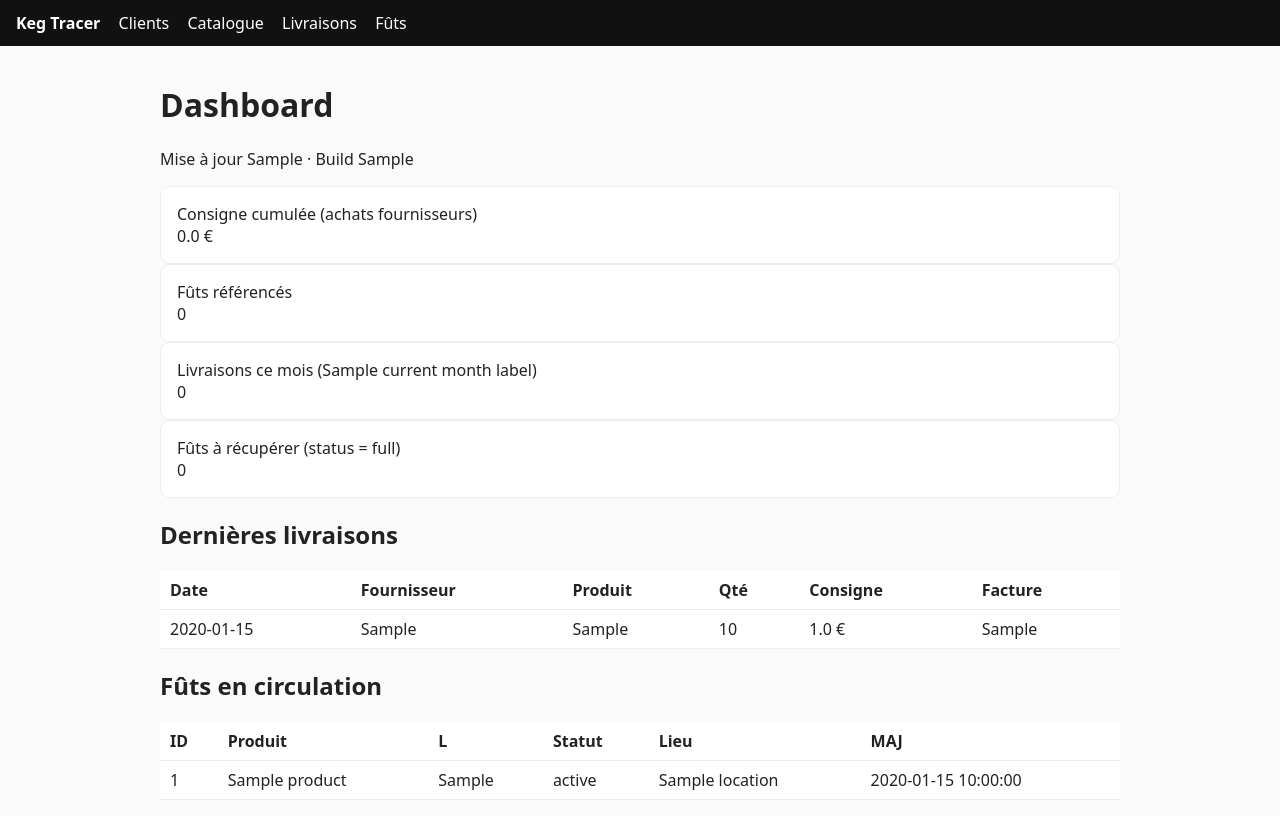
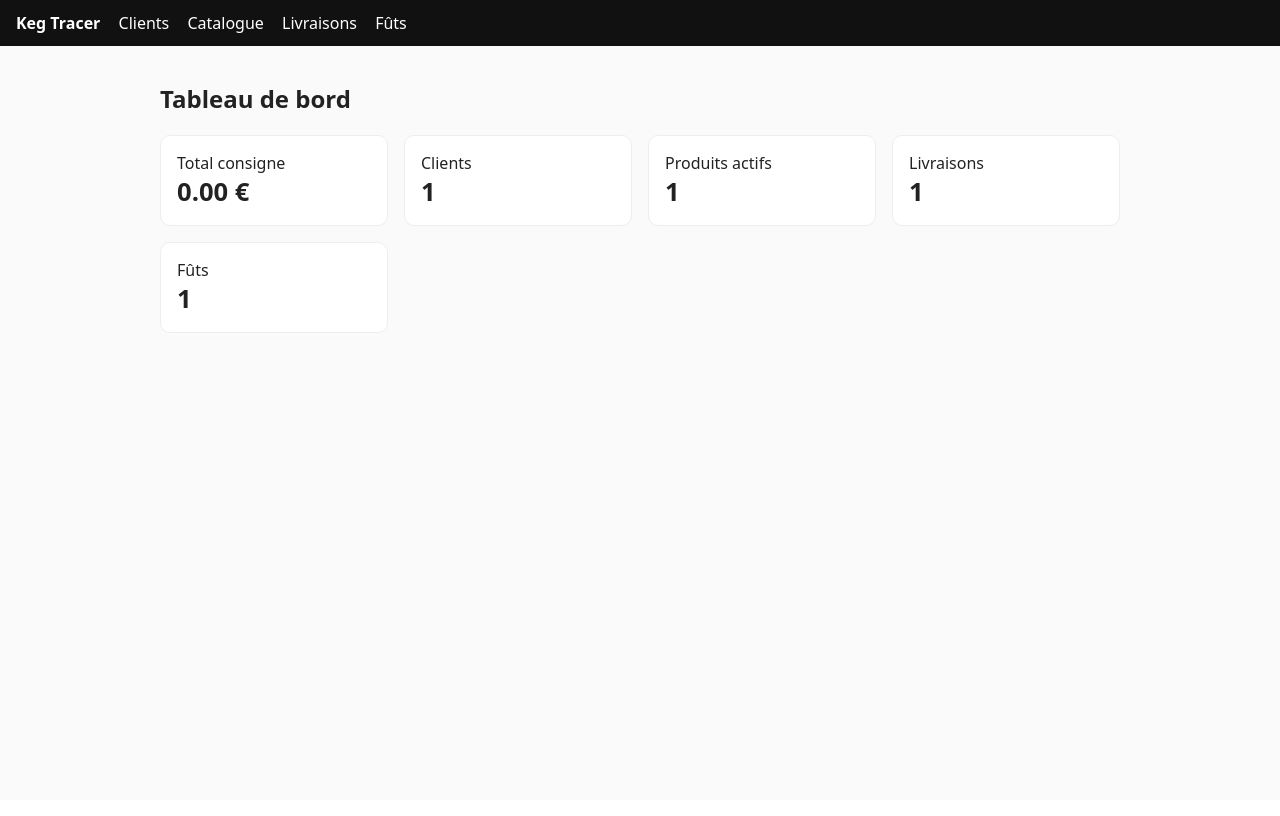
Before and after one commit to lecentrallanderneau-oss/keg-tracer, a Flask app: template templates/index.html in a window 1280 px wide. After the commit the page ends 333 px from the top, so only its background shows below. Run offline with Flask 3, Linux system fonts and the light colour scheme; tables that the repository leaves empty hold one stand-in row (values such as "Sample post"); the template is opened without the code that fills it: values that come from a table or form of the project are taken from there, most other values are stand-ins (such as "Sample title", 1, 10 or a date in 2020); some libraries are stand-ins or nearby versions.

Commit message:
Update index.html

```diff
--- a/templates/index.html
+++ b/templates/index.html
@@ -1,63 +1,11 @@
 {% extends "base.html" %}
-{% block title %}Dashboard — Keg Tracer{% endblock %}
 {% block content %}
-<h1>Dashboard</h1>
-<p class="muted">Mise à jour {{ last_sync }} · Build {{ build_version }}</p>
-
-<div class="cards">
-  <div class="card">
-    <div class="card-label">Consigne cumulée (achats fournisseurs)</div>
-    <div class="card-value">{{ (consigne_balance|default(0)|float)|round(2) }} €</div>
-  </div>
-  <div class="card">
-    <div class="card-label">Fûts référencés</div>
-    <div class="card-value">{{ total_kegs|default(0) }}</div>
-  </div>
-  <div class="card">
-    <div class="card-label">Livraisons ce mois ({{ current_month_label }})</div>
-    <div class="card-value">{{ deliveries_this_month|default(0) }}</div>
-  </div>
-  <div class="card">
-    <div class="card-label">Fûts à récupérer (status = full)</div>
-    <div class="card-value">{{ pending_returns|default(0) }}</div>
-  </div>
+<h2>Tableau de bord</h2>
+<div class="grid" style="grid-template-columns: repeat(auto-fit, minmax(180px,1fr));">
+  <div class="card"><div>Total consigne</div><div style="font-size:1.6rem;font-weight:700;">{{ "%.2f"|format(consigne_balance) }} €</div></div>
+  <div class="card"><div>Clients</div><div style="font-size:1.6rem;font-weight:700;">{{ client_count }}</div></div>
+  <div class="card"><div>Produits actifs</div><div style="font-size:1.6rem;font-weight:700;">{{ product_count }}</div></div>
+  <div class="card"><div>Livraisons</div><div style="font-size:1.6rem;font-weight:700;">{{ delivery_count }}</div></div>
+  <div class="card"><div>Fûts</div><div style="font-size:1.6rem;font-weight:700;">{{ keg_count }}</div></div>
 </div>
-
-<h2>Dernières livraisons</h2>
-<table>
-  <thead><tr><th>Date</th><th>Fournisseur</th><th>Produit</th><th>Qté</th><th>Consigne</th><th>Facture</th></tr></thead>
-  <tbody>
-  {% for r in recent_deliveries|default([], true) %}
-    <tr>
-      <td>{{ r.date }}</td>
-      <td>{{ r.supplier }}</td>
-      <td>{{ r.product }}</td>
-      <td>{{ r.quantity }}</td>
-      <td>{{ r.deposit }} €</td>
-      <td>{{ r.invoice_no }}</td>
-    </tr>
-  {% else %}
-    <tr><td colspan="6" class="muted">Aucune livraison.</td></tr>
-  {% endfor %}
-  </tbody>
-</table>
-
-<h2>Fûts en circulation</h2>
-<table>
-  <thead><tr><th>ID</th><th>Produit</th><th>L</th><th>Statut</th><th>Lieu</th><th>MAJ</th></tr></thead>
-  <tbody>
-  {% for k in kegs_in_circulation|default([], true) %}
-    <tr>
-      <td class="pill">{{ k.id }}</td>
-      <td>{{ k.product }}</td>
-      <td>{{ k.size_l }}</td>
-      <td>{{ k.status }}</td>
-      <td>{{ k.location }}</td>
-      <td>{{ k.updated_at }}</td>
-    </tr>
-  {% else %}
-    <tr><td colspan="6" class="muted">Aucun fût référencé.</td></tr>
-  {% endfor %}
-  </tbody>
-</table>
 {% endblock %}
```
